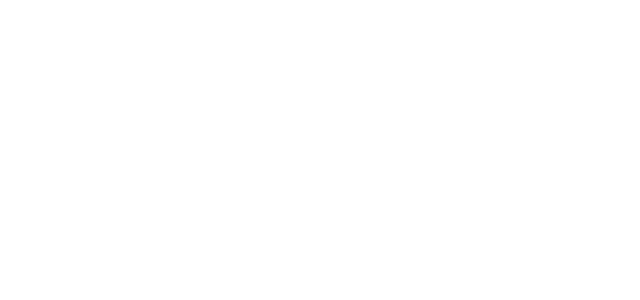
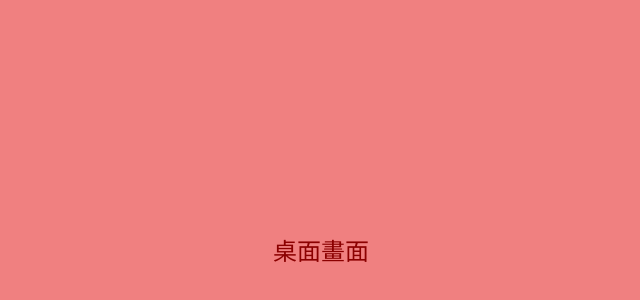
Before and after one commit to freddy990117/Cursor-Practice, a React (Vite) app in the folder Cursor Project/: page / in a window 1280 px wide. Shown: the part 148-448 px from the top of the page, without its empty margins (319-959 px from the left). Built offline with nearby package versions, Linux system fonts and the light colour scheme.

Commit message:
Finish useQueryMedia Practice 12/08

```diff
--- a/Cursor Project/src/Practice1203.jsx
+++ b/Cursor Project/src/Practice1203.jsx
@@ -6,16 +6,115 @@
 const Practice1203 = () => {
   return (
     <div>
-      <MyComponent2 />
+      <MyComponent3 />
     </div>
   );
 };
 
 // 用 useMediaQuery 創建一個組件，當螢幕寬度小於 250px 時顯示一個簡單的行動裝置菜單。
-const MyComponent1 = () => {};
+const MyComponent1 = () => {
+  // 設定網頁的 RWD
+  const isMobile = useMediaQuery({ query: "(max-width: 470px)" });
+  // 設定 Hamburger 套件的狀態
+  const [isOpen, setOpen] = useState(true);
+  // 設定 Hamburger 套件的位置
+  const headerStyle = {
+    position: "fixed",
+    top: 15,
+    left: 15,
+  };
+  // 偵測到網站的 RWD 變化時改變 Hamburger 套件的狀態
+  useEffect(() => {
+    isMobile ? setOpen(false) : setOpen(true);
+  }, [isMobile]);
+
+  return (
+    <div>
+      <div className="header" style={headerStyle}>
+        <Hamburger toggled={isOpen} />
+      </div>
+      {isMobile ? <h2>手機畫面</h2> : <h2>電腦畫面</h2>}
+    </div>
+  );
+};
 
 // 根據螢幕寬度變化，動態改變背景色
-const MyComponent2 = () => {};
+const MyComponent2 = () => {
+  // 小於 350 px 時出現的
+  const isSmallest = useMediaQuery({ query: "(max-width:350px)" });
+  const isBiggest = useMediaQuery({ query: "(max-width:500px)" });
+  const { backStyle, content } = isSmallest
+    ? {
+        backStyle: "lightblue",
+        content: "小於350px顯示",
+      }
+    : isBiggest
+    ? {
+        backStyle: "lightgreen",
+        content: "350px-500px之間",
+      }
+    : {
+        backStyle: "green",
+        content: "大於500px顯示",
+      };
+
+  useEffect(() => {
+    document.body.style.backgroundColor = backStyle;
+  }, [isSmallest, isBiggest]);
+
+  return (
+    <div>
+      {/* 方法 1  => 只能顯示文字，無法隨著條件而改變顏色 */}
+      {/* <div className="back" style={{}}></div>
+      {isSmallest ? (
+        <h2>小於350px顯示</h2>
+      ) : isBiggest ? (
+        <h2>350px-500px之間</h2>
+      ) : (
+        <h2>大於500px顯示</h2>
+      )} */}
+      {/* 方法 2 => 只會改變 h2 的背景顏色，沒有抓到整個 body  */}
+      <div className="back" style={{ backgroundColor: backStyle }}>
+        <h2>{content}</h2>
+      </div>
+      {/* 方法 3 => useEffect 偵測到 RWD 改變時更改顏色
+        改變整個 body 顏色 */}
+    </div>
+  );
+};
+
+const MyComponent3 = () => {
+  const isSmallest = useMediaQuery({ query: "(max-width:500px)" });
+  const isBiggest = useMediaQuery({ query: "(min-width:800px)" });
+
+  const { backStyle, fontStyle, info } = isSmallest
+    ? {
+        backStyle: "lightblue",
+        fontStyle: "darkblue",
+        info: "手機畫面",
+      }
+    : isBiggest
+    ? {
+        backStyle: "lightcoral",
+        fontStyle: "darkred",
+        info: "桌面畫面",
+      }
+    : {
+        backStyle: "lightgreen",
+        fontStyle: "darkgreen",
+        info: "平板畫面",
+      };
+
+  useEffect(() => {
+    document.body.style.backgroundColor = backStyle;
+  }, [isSmallest, isBiggest]);
+
+  return (
+    <div className="Com3">
+      <h2 style={{ color: fontStyle }}>{info}</h2>
+    </div>
+  );
+};
 
 export default Practice1203;
 {
```
